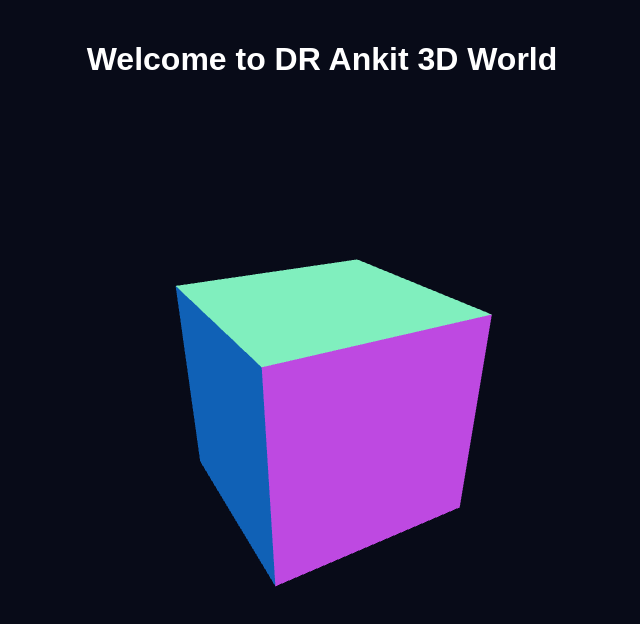
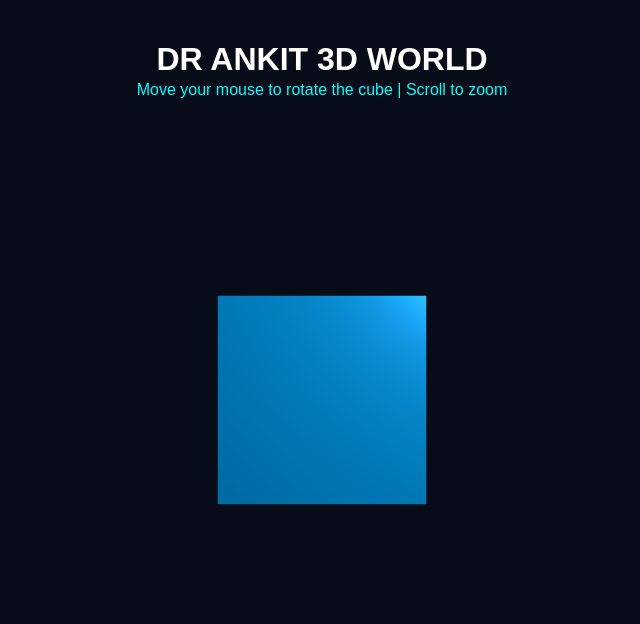
Before and after one commit to drpardhan093-beep/dr_ankit_3d_world-, a plain HTML site: page index.html in a window 1280 px wide. Shown: the whole page, without its empty margins (318-958 px from the left). Drawn offline with nearby package versions, Linux system fonts and the light colour scheme; animation ran at ten frames a second.

Commit message:
Update index.html

```diff
--- a/index.html
+++ b/index.html
@@ -4,13 +4,14 @@
 <head>
 <meta charset="UTF-8">
 <meta name="viewport" content="width=device-width, initial-scale=1.0">
-    <title>DR Ankit 3D World</title>
+<title>DR ANKIT 3D WORLD</title>
+
 <style>
 body {
     margin: 0;
     overflow: hidden;
     background: #080b18;
-            font-family: Arial, sans-serif;
+    font-family: Arial;
 }
 h1 {
     position: absolute;
@@ -18,12 +19,23 @@
     width: 100%;
     text-align: center;
     color: white;
-            z-index: 1;
+    z-index: 2;
+}
+p {
+    position: absolute;
+    top: 65px;
+    width: 100%;
+    text-align: center;
+    color: #00ffff;
+    z-index: 2;
 }
 </style>
 </head>
+
 <body>
-    <h1>Welcome to DR Ankit 3D World</h1>
+
+<h1>DR ANKIT 3D WORLD</h1>
+<p>Move your mouse to rotate the cube | Scroll to zoom</p>
 
 <script type="module">
 import * as THREE from
@@ -35,21 +47,49 @@
 const camera = new THREE.PerspectiveCamera(
 75, window.innerWidth / window.innerHeight, 0.1, 1000
 );
-        camera.position.z = 5;
+camera.position.z = 6;
 
-        const renderer = new THREE.WebGLRenderer({ antialias: true });
+const renderer = new THREE.WebGLRenderer({antialias:true});
 renderer.setSize(window.innerWidth, window.innerHeight);
 document.body.appendChild(renderer.domElement);
 
-        const geometry = new THREE.BoxGeometry(2, 2, 2);
-        const material = new THREE.MeshNormalMaterial();
+const geometry = new THREE.BoxGeometry(2,2,2);
+const material = new THREE.MeshStandardMaterial({
+color: 0x00aaff,
+metalness: 0.5,
+roughness: 0.25
+});
+
 const cube = new THREE.Mesh(geometry, material);
 scene.add(cube);
 
+const light = new THREE.PointLight(0xffffff, 100);
+light.position.set(3,3,5);
+scene.add(light);
+
+scene.add(new THREE.AmbientLight(0xffffff, 1));
+
+let targetX = 0;
+let targetY = 0;
+
+window.addEventListener('mousemove', (event) => {
+targetY = (event.clientX / window.innerWidth - 0.5) * 3;
+targetX = (event.clientY / window.innerHeight - 0.5) * 3;
+});
+
+window.addEventListener('wheel', (event) => {
+camera.position.z += event.deltaY * 0.005;
+camera.position.z = THREE.MathUtils.clamp(
+camera.position.z, 3, 12
+);
+});
+
 function animate() {
 requestAnimationFrame(animate);
-            cube.rotation.x += 0.01;
-            cube.rotation.y += 0.01;
+
+cube.rotation.x += (targetX - cube.rotation.x) * 0.05;
+cube.rotation.y += (targetY - cube.rotation.y) * 0.05;
+
 renderer.render(scene, camera);
 }
 
@@ -61,5 +101,6 @@
 renderer.setSize(window.innerWidth, window.innerHeight);
 });
 </script>
+
 </body>
 </html>
```
Lines whose indentation alone changed are shown as unchanged.
